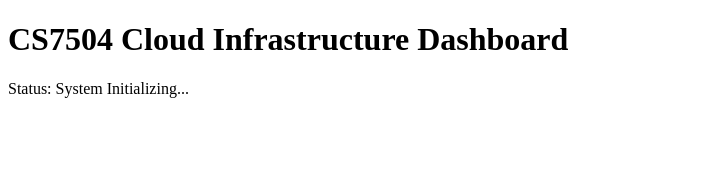
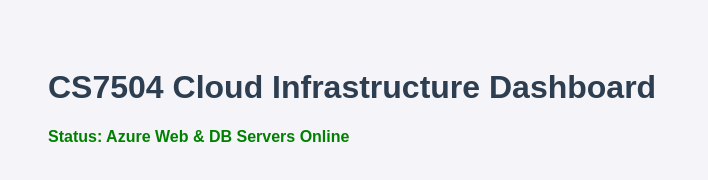
Before and after one commit to Louiegit1/cs7504-web-app, a plain HTML site: page index.html in a window 1280 px wide. Shown: the whole page, without its empty margins (0-708 px from the left). Drawn offline with Linux system fonts and the light colour scheme.

Commit message:
feat: link stylesheet and update Azure server status display

```diff
--- a/index.html
+++ b/index.html
@@ -1 +1 @@
-<!DOCTYPE html><html><head><title>CS7504 DevOps Status App</title></head><body><h1>CS7504 Cloud Infrastructure Dashboard</h1><p>Status: System Initializing...</p></body></html>
+<!DOCTYPE html><html><head><title>CS7504 DevOps Status App</title><link rel="stylesheet" href="style.css"></head><body><h1>CS7504 Cloud Infrastructure Dashboard</h1><p class="status">Status: Azure Web & DB Servers Online</p></body></html>
```
